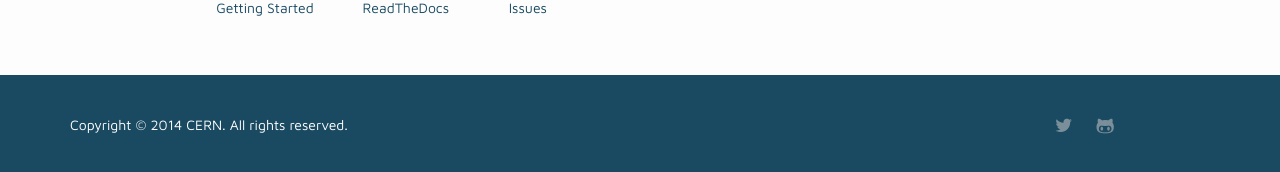
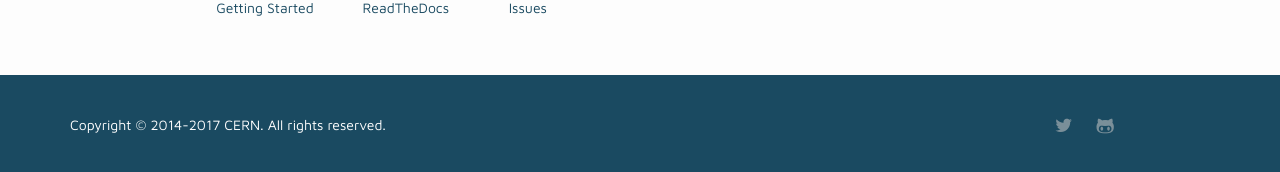
Before and after one commit to indico/indico.github.io, a Jekyll site: the page built from index.html, in a window 1280 px wide and 900 px high, scrolled down 2571 px. Shown: the part 725-897 px from the top of the window. Built offline with Jekyll 4.4.1, drawn with Linux system fonts in a browser that asks for light colours; nearby versions of some CDN libraries; comment, search, counter and statistics services are not loaded.

Commit message:
Update Copyright year

```diff
--- a/_includes/footer.html
+++ b/_includes/footer.html
@@ -46,7 +46,7 @@
   <div class="footer-copyright">
     <div class="container">
       <div class="row">
-        <div class="col-md-10 col-xs-12">Copyright &copy; 2014 CERN. All rights reserved.</div>
+        <div class="col-md-10 col-xs-12">Copyright &copy; 2014-2017 CERN. All rights reserved.</div>
         <div class="col-md-2 col-xs-12">
           <span class="footer-icons">
             <a class="no-decoration" href="https://twitter.com/indico_project"><i class="fa fa-twitter fa-lg"></i></a>
```
